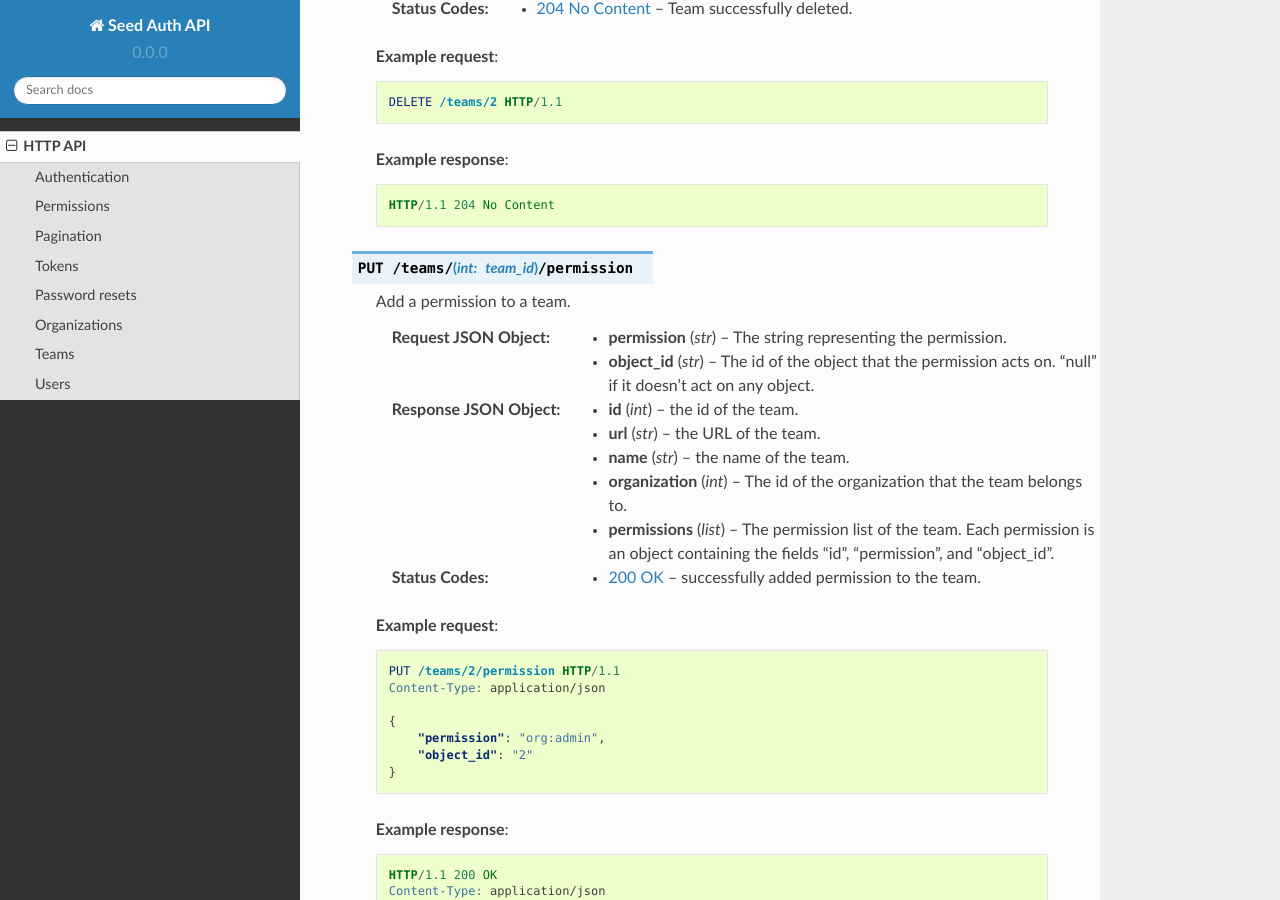
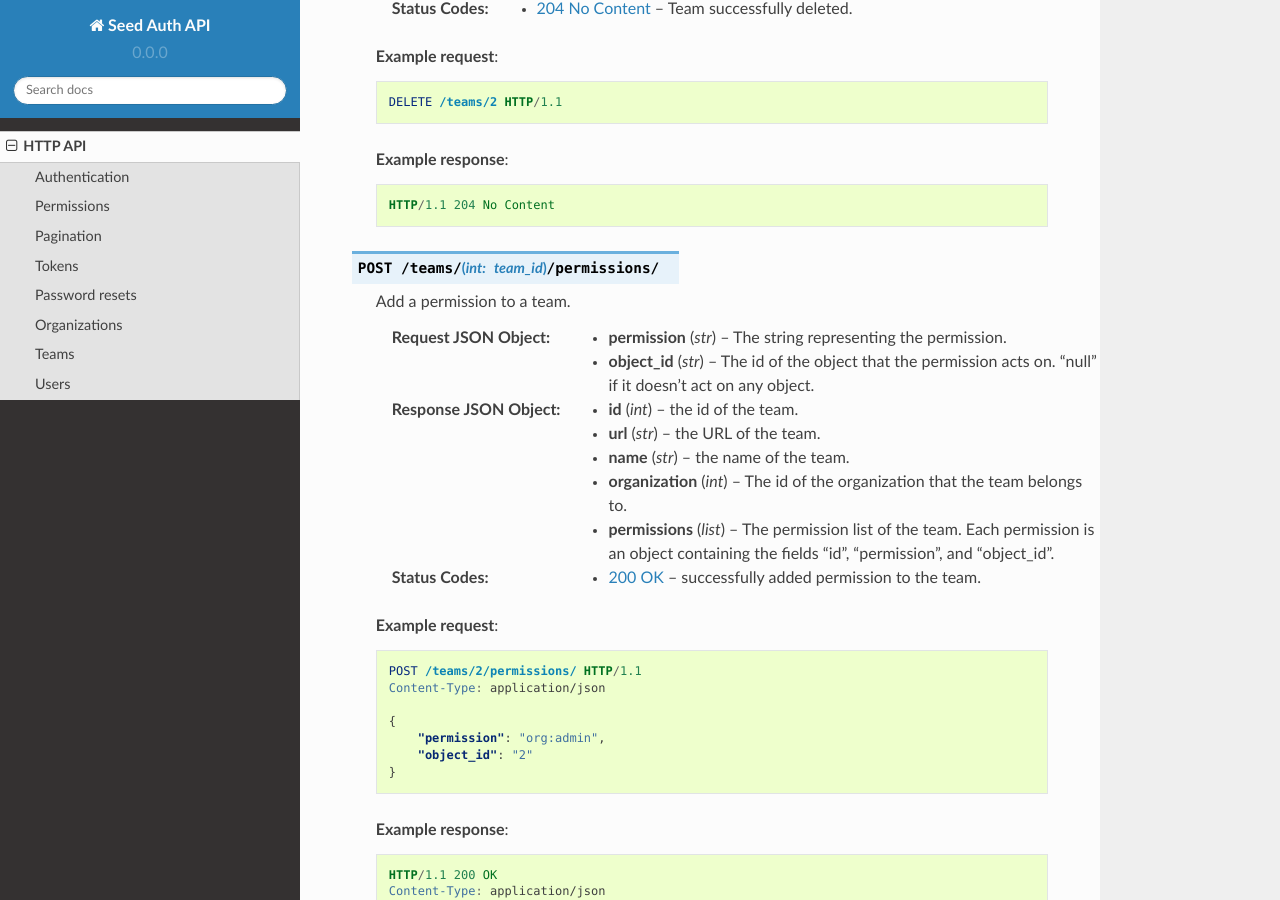
Before and after one commit to praekelt/seed-auth-api, a Sphinx documentation site: the page built from docs/http_api.rst, in a window 1280 px wide and 900 px high, scrolled down 11004 px. Built offline with Sphinx 7.4.7 and the Read the Docs theme 2.0.0, drawn with Linux system fonts in a browser that asks for light colours.

Commit message:
Change adding a permission to a team to a POST instead of PUT

```diff
--- a/docs/http_api.rst
+++ b/docs/http_api.rst
@@ -604,7 +604,7 @@ Teams
 
         HTTP/1.1 204 No Content
 
-.. http:put:: /teams/(int:team_id)/permission
+.. http:post:: /teams/(int:team_id)/permissions/
 
     Add a permission to a team.
 
@@ -626,7 +626,7 @@ Teams
 
     .. sourcecode:: http
 
-        PUT /teams/2/permission HTTP/1.1
+        POST /teams/2/permissions/ HTTP/1.1
         Content-Type: application/json
 
         {
```
